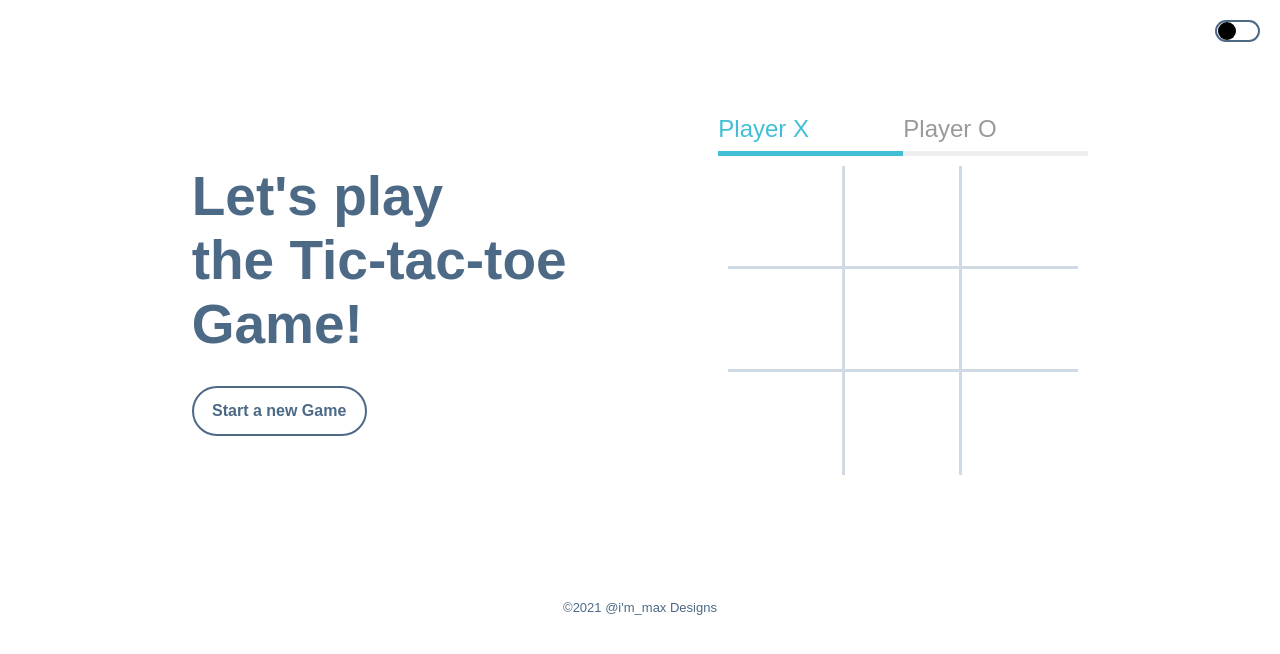
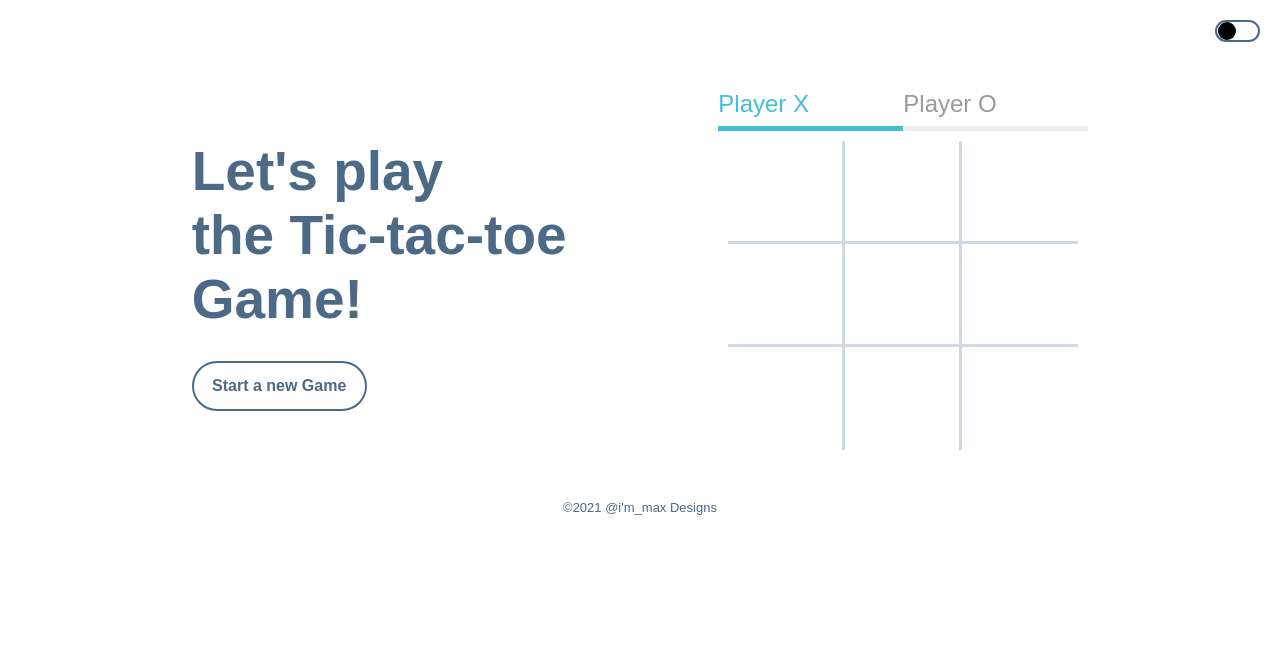
Before and after one commit to Max-munene/Tic-tac-toe-Game, a plain HTML site: page index.html in a window 1280 px wide. Drawn offline with Linux system fonts and the light colour scheme.

Commit message:
footer edit

```diff
--- a/css/style.css
+++ b/css/style.css
@@ -7,6 +7,10 @@ body{
   font-family: 'Merriweather Sans', sans-serif;
   color: #4c6986;
 
+}
+header,
+footer {
+    height: 50px;
 }
 
 label{
@@ -45,8 +49,8 @@ body.night{
 }
 
 .wrapper{
-  max-width: 1300px;
-  height:600px;
+  max-width: 100%;
+  height:100%;
   display:flex;
   align-items: center;
   justify-content:space-evenly;
@@ -159,6 +163,19 @@ h1{
   color:greenyellow;
 }
 
+footer{
+  font-size: 13px;
+  position:;
+  left: 0;
+  bottom: 0;
+  width: 100%;
+  height:100%;
+  display: flex;
+  justify-content: center;
+
+
+
+}
 @media only screen and (max-width:870px){
   .wrapper{
     flex-direction: column;
@@ -168,9 +185,5 @@ h1{
   .left {
     margin-bottom:50px;
   }
+
 }
-footer{
-  font-size: 13px;
-  display: flex;
-  justify-content: center;
-}
--- a/index.html
+++ b/index.html
@@ -52,9 +52,13 @@
 
   </div>
   <script src="./js/main.js" type="module"></script>
+  <footer>
+    <nav></nav>
+    <p> ©2021 @i'm_max Designs</p>
+  </footer>
+</body>
 
-</body>
-<footer>
-  <p> ©2021 @i'm_max Designs</p>
-</footer>
+
+
+
 </html>
```
